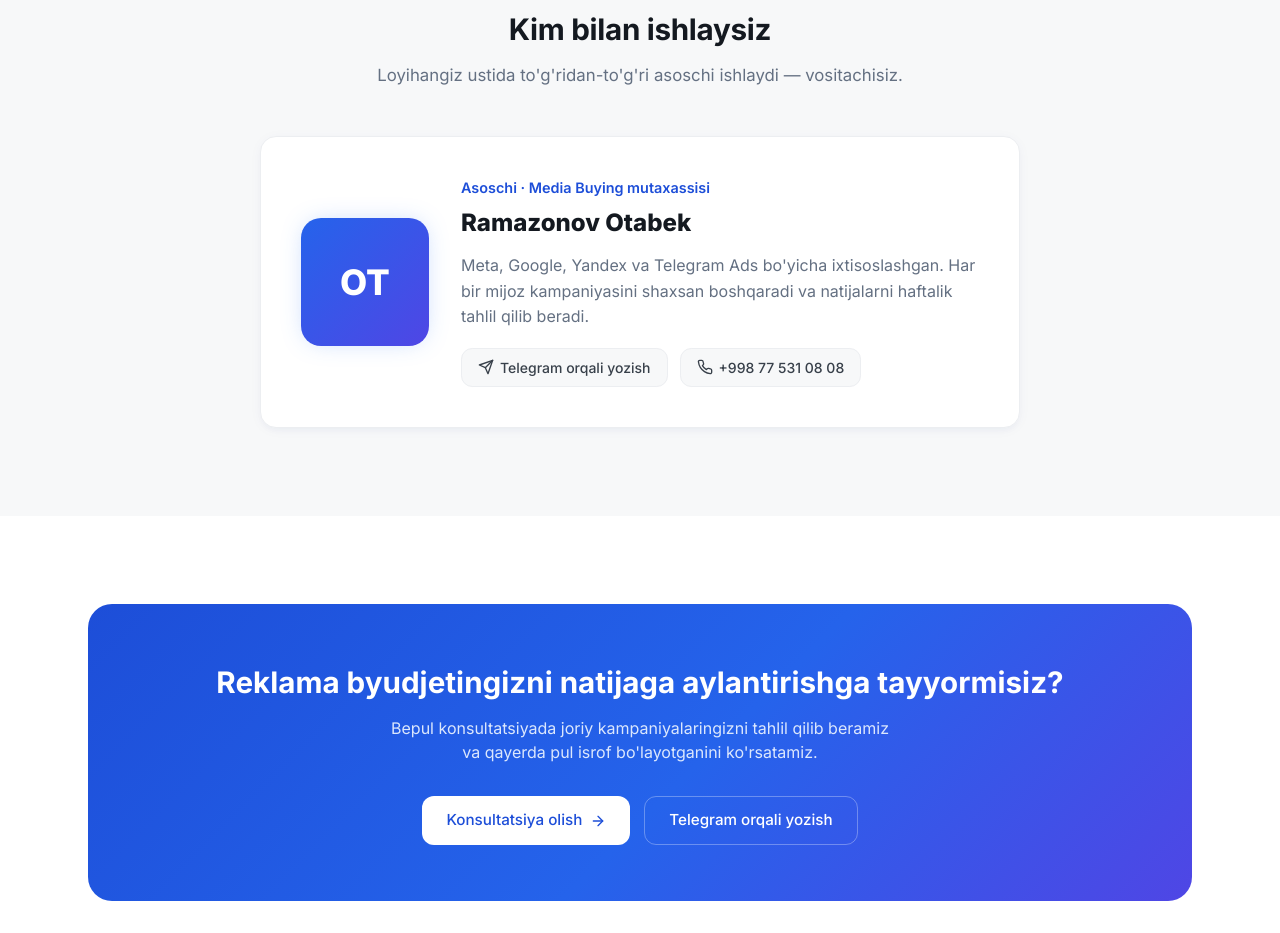
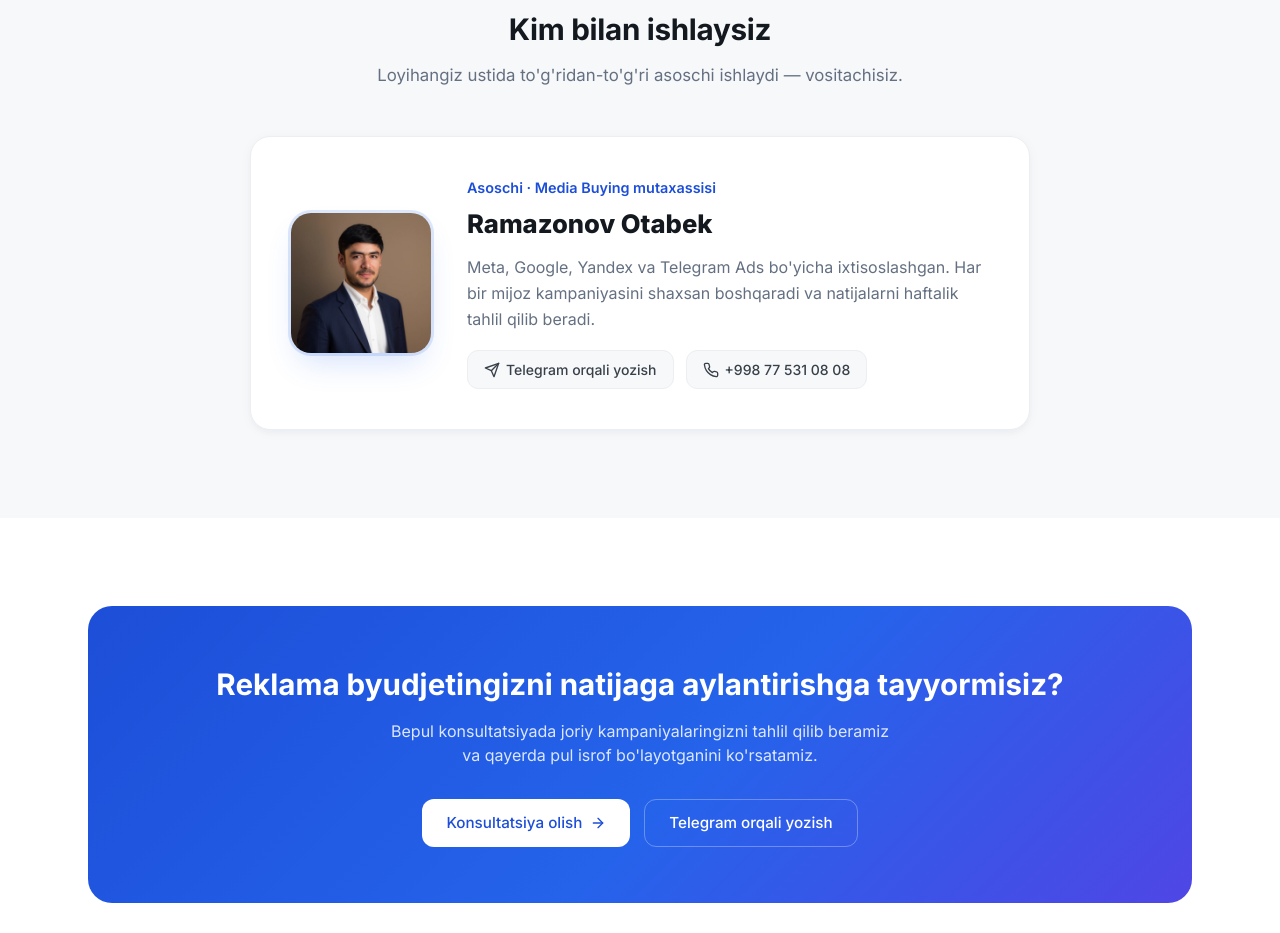
Before and after one commit to stivedjobs1955-lab/media-buying, a website: page public/index.html in a window 1280 px wide. Shown: the part 4880-5813 px from the top of the page. Drawn offline with Linux system fonts and the light colour scheme; no server answers.

Commit message:
feat: add real portrait photo for founder Ramazonov Otabek and modern tech grid pattern for admin panel background

```diff
--- a/admin/styles.css
+++ b/admin/styles.css
@@ -12,7 +12,15 @@
 }
 * { box-sizing: border-box; }
 body {
-  margin: 0; font-family: 'Inter', system-ui, sans-serif; background: var(--ink-50);
+  margin: 0; font-family: 'Inter', system-ui, sans-serif;
+  background-color: #f8fafc;
+  background-image:
+    radial-gradient(circle at 10% 20%, rgba(37, 99, 235, 0.04) 0%, transparent 40%),
+    radial-gradient(circle at 90% 80%, rgba(99, 102, 241, 0.04) 0%, transparent 40%),
+    linear-gradient(to right, rgba(226, 232, 240, 0.6) 1px, transparent 1px),
+    linear-gradient(to bottom, rgba(226, 232, 240, 0.6) 1px, transparent 1px);
+  background-size: 100% 100%, 100% 100%, 28px 28px, 28px 28px;
+  background-attachment: fixed;
   color: var(--ink-900); -webkit-font-smoothing: antialiased;
 }
 a { color: inherit; }
@@ -24,6 +32,13 @@ input, select, textarea { font-family: inherit; }
 /* ---------- login ---------- */
 .login-wrap {
   min-height: 100vh; display: flex; align-items: center; justify-content: center; padding: 20px;
+  background-color: #0f172a;
+  background-image:
+    radial-gradient(circle at 50% 30%, rgba(37, 99, 235, 0.2) 0%, transparent 60%),
+    radial-gradient(circle at 80% 80%, rgba(99, 102, 241, 0.15) 0%, transparent 50%),
+    linear-gradient(to right, rgba(255, 255, 255, 0.05) 1px, transparent 1px),
+    linear-gradient(to bottom, rgba(255, 255, 255, 0.05) 1px, transparent 1px);
+  background-size: 100% 100%, 100% 100%, 32px 32px, 32px 32px;
 }
 .login-card {
   width: 100%; max-width: 380px; background: #fff; border: 1px solid var(--ink-100);
--- a/public/index.html
+++ b/public/index.html
@@ -320,7 +320,9 @@
         <p data-i18n="founder.subtitle">Loyihangiz ustida to'g'ridan-to'g'ri asoschi ishlaydi — vositachisiz.</p>
       </div>
       <div class="card founder-card reveal">
-        <div class="founder-avatar">OT</div>
+        <div class="founder-photo-wrap">
+          <img src="images/otabek-ramazonov.jpg" alt="Ramazonov Otabek" class="founder-photo" loading="lazy">
+        </div>
         <div class="founder-info">
           <div class="role" data-i18n="founder.role">Asoschi · Media Buying mutaxassisi</div>
           <h3>Ramazonov Otabek</h3>
--- a/public/styles.css
+++ b/public/styles.css
@@ -363,17 +363,22 @@ button { font-family: inherit; cursor: pointer; }
 /* -------------------- founder spotlight -------------------- */
 
 .founder-card {
-  display: grid; grid-template-columns: auto 1fr; gap: 32px; align-items: center;
-  padding: 40px; max-width: 760px; margin: 0 auto;
+  display: grid; grid-template-columns: auto 1fr; gap: 36px; align-items: center;
+  padding: 40px; max-width: 780px; margin: 0 auto;
+  border-radius: 1.25rem;
 }
-.founder-avatar {
-  height: 128px; width: 128px; border-radius: 1.25rem;
-  background: linear-gradient(135deg, var(--flow-600), var(--deep-600));
-  color: #fff; display: flex; align-items: center; justify-content: center;
-  font-size: 2.2rem; font-weight: 800; box-shadow: var(--shadow-glow);
+.founder-photo-wrap {
+  height: 140px; width: 140px; border-radius: 1.25rem; overflow: hidden;
+  box-shadow: 0 16px 32px -8px rgba(37, 99, 235, 0.2), 0 0 0 3px rgba(37, 99, 235, 0.15);
+  flex-shrink: 0; background: var(--flow-100);
 }
+.founder-photo {
+  width: 100%; height: 100%; object-fit: cover; object-position: top center;
+  transition: transform .3s ease;
+}
+.founder-card:hover .founder-photo { transform: scale(1.04); }
 .founder-info .role { color: var(--flow-700); font-weight: 600; font-size: 0.9rem; margin-bottom: 6px; }
-.founder-info h3 { font-size: 1.5rem; font-weight: 800; margin-bottom: 12px; }
+.founder-info h3 { font-size: 1.6rem; font-weight: 800; margin-bottom: 12px; }
 .founder-info p { color: var(--ink-500); line-height: 1.6; margin-bottom: 18px; }
 .founder-links { display: flex; gap: 12px; }
 .founder-links a {
@@ -385,7 +390,7 @@ button { font-family: inherit; cursor: pointer; }
 
 @media (max-width: 620px) {
   .founder-card { grid-template-columns: 1fr; text-align: center; padding: 32px 24px; }
-  .founder-avatar { margin: 0 auto; }
+  .founder-photo-wrap { margin: 0 auto; width: 120px; height: 120px; }
   .founder-links { justify-content: center; }
 }
 
```
Also changed, not shown: public/images/otabek-ramazonov.jpg (added).
